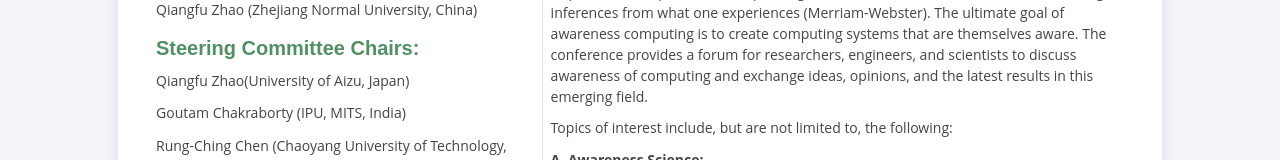
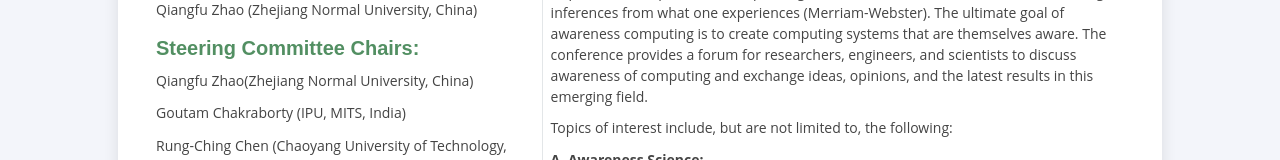
Before and after one commit to gaofront/gaofront.github.io, a plain HTML site: page committee.html in a window 1280 px wide. Shown: the part 366-526 px from the top of the page. Drawn offline with nearby package versions, Linux system fonts and the light colour scheme.

Commit message:
feat：update committee page

```diff
--- a/committee.html
+++ b/committee.html
@@ -82,7 +82,7 @@
 
                     <div class="committee-block">
                       <h3>Steering Committee Chairs:</h3>
-                      <p>Qiangfu Zhao(University of Aizu, Japan)</p>
+                      <p>Qiangfu Zhao(Zhejiang Normal University, China)</p>
                       <p>Goutam Chakraborty (IPU, MITS, India)</p>
                       <p>Rung-Ching Chen (Chaoyang University of Technology, Taiwan)</p>
                       <p>Robert Kozma (University of Memphis,USA)</p>
```
